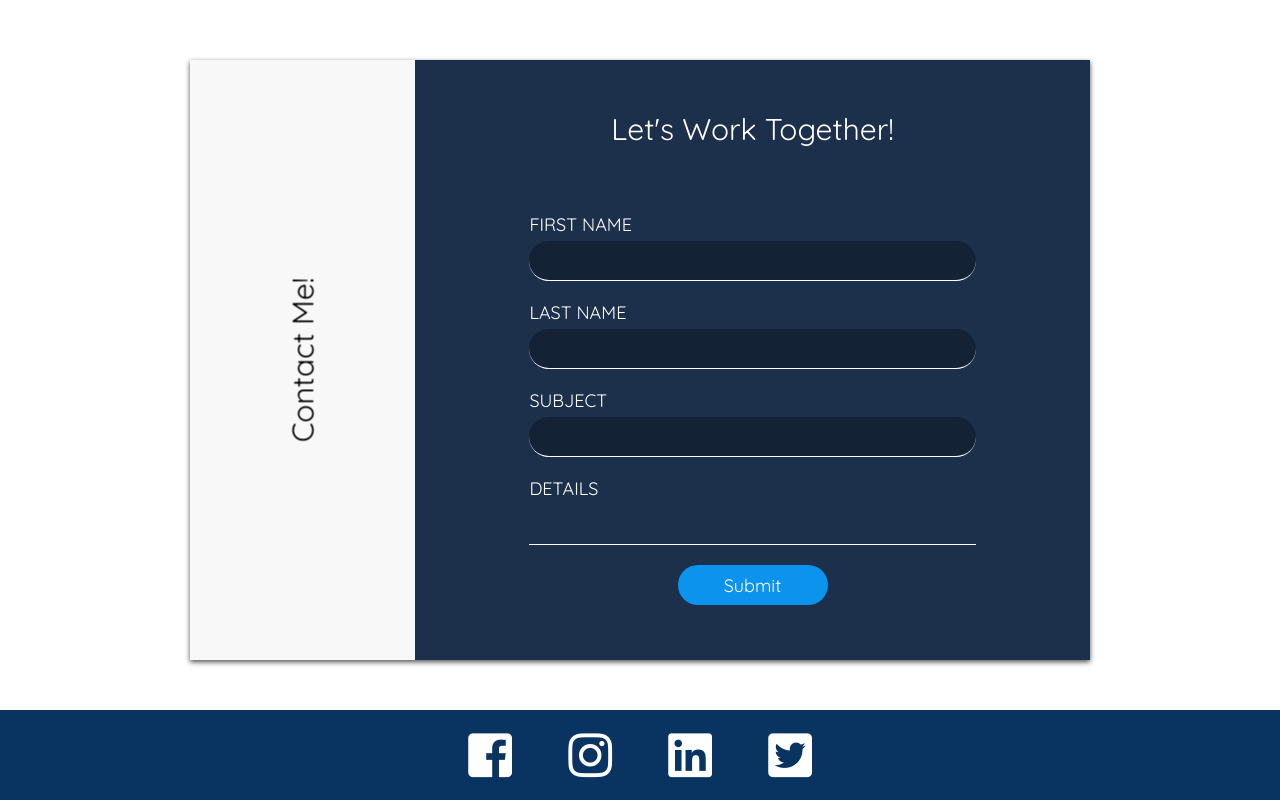
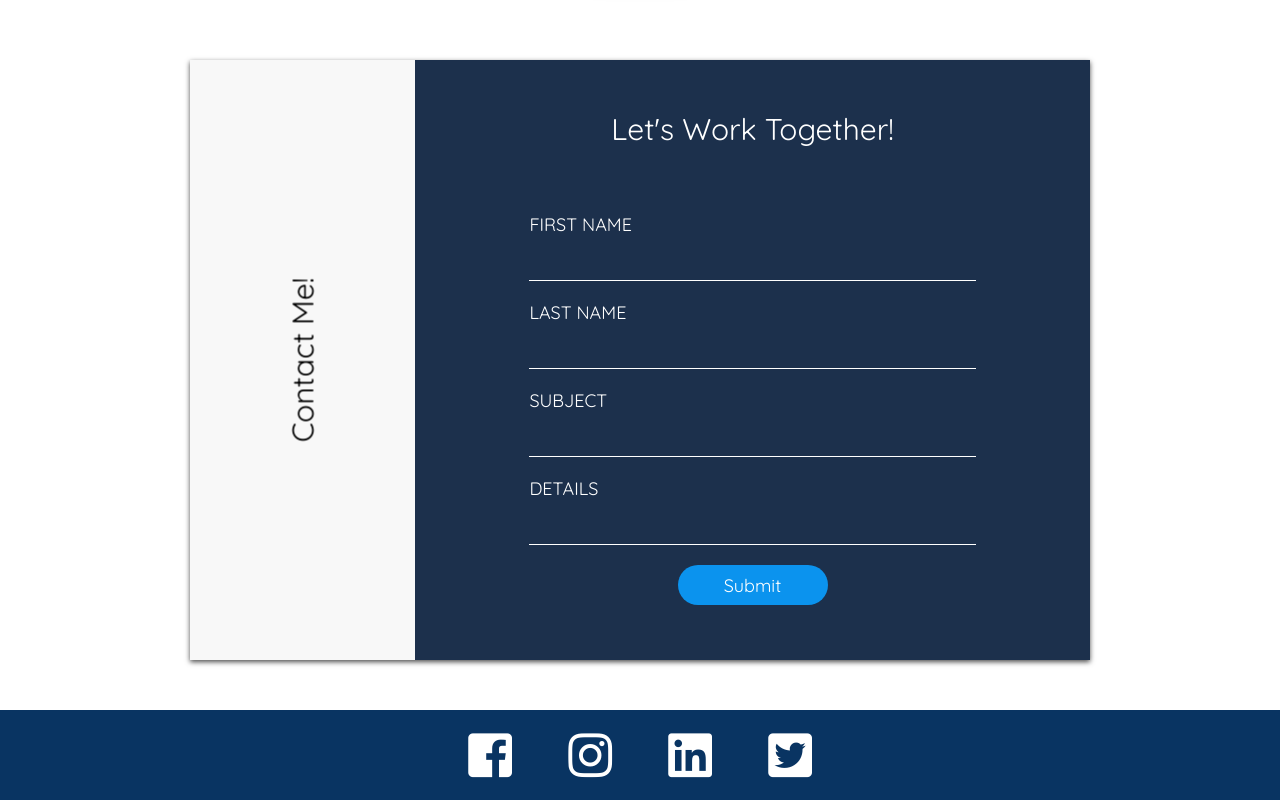
Before and after one commit to Seyfat99/FinalPortfolio, a React (Create React App) app: page / in a window 1280 px wide. Shown: the part 2383-3183 px from the top of the page. Built offline with nearby package versions, Linux system fonts and the light colour scheme; no server answers; some icons are missing.

Commit message:
changed border radius on contact input

```diff
--- a/src/assets/partials/_contact.scss
+++ b/src/assets/partials/_contact.scss
@@ -72,8 +72,7 @@
       margin-bottom: 5px;
     }
     input {
-      border-radius: 50px;
-      background: rgba(0, 0, 0, 0.3);
+      background: none;
       color: white;
       font: 400 18px "Quicksand";
       letter-spacing: 1.5px;
@@ -85,7 +84,6 @@
     }
     #Details {
       border: none;
-      border-radius: 0;
       border-bottom: 1px solid white;
       background: none;
     }
```
